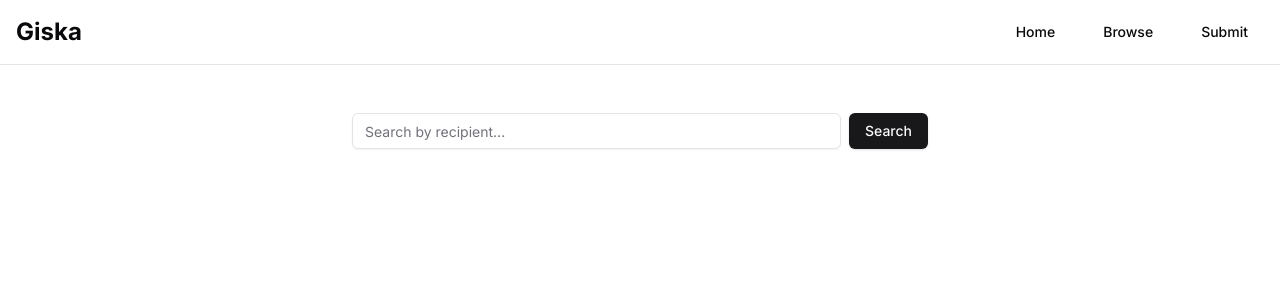
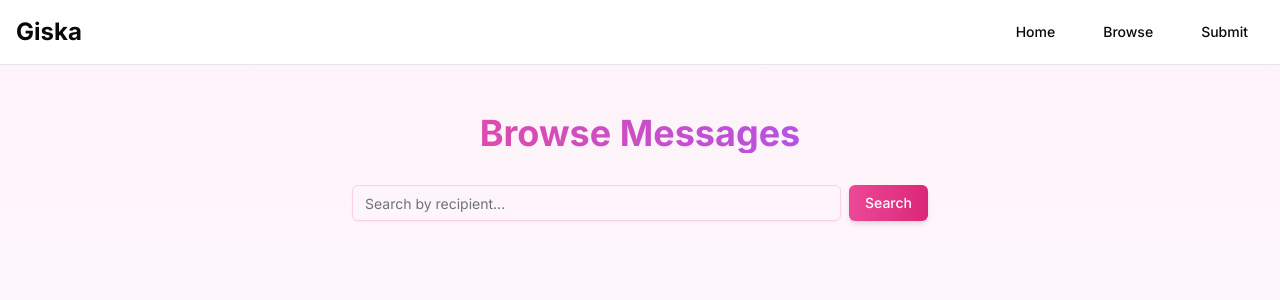
Before and after one commit to webidare/Giska, a Next.js app: page /browse in a window 1280 px wide. Shown: the top 300 px of the page. Built offline with nearby package versions, Linux system fonts and the light colour scheme.

Commit message:
Update page.tsx

```diff
--- a/app/browse/page.tsx
+++ b/app/browse/page.tsx
@@ -13,26 +13,36 @@ export default async function Browse({
   const messages = searchParams.q ? await searchMessages(searchParams.q) : [];
 
   return (
-    <div className="min-h-screen flex flex-col">
+    <div className="min-h-screen bg-gradient-to-b from-pink-50 to-white dark:from-pink-950 dark:to-gray-900">
       <Navigation />
-      <main className="flex-1 container mx-auto py-12">
+      <main className="max-w-7xl mx-auto px-4 sm:px-6 lg:px-8 py-12">
         <div className="max-w-xl mx-auto space-y-8">
+          <h1 className="text-4xl font-bold text-center bg-gradient-to-r from-pink-500 to-purple-500 text-transparent bg-clip-text">
+            Browse Messages
+          </h1>
+
           <form className="flex gap-2">
             <Input
               name="q"
               defaultValue={searchParams.q}
               placeholder="Search by recipient..."
+              className="border-pink-200 focus:border-pink-500 focus:ring-pink-500"
             />
-            <Button type="submit">Search</Button>
+            <Button
+              type="submit"
+              className="bg-gradient-to-r from-pink-500 to-pink-600 hover:from-pink-600 hover:to-pink-700 text-white shadow-md hover:shadow-lg transition-all duration-200"
+            >
+              Search
+            </Button>
           </form>
 
           <div className="space-y-4">
             {messages.map((message) => (
-              <Card key={message.id}>
+              <Card key={message.id} className="transform hover:scale-102 transition-transform duration-200 shadow-md hover:shadow-lg border-pink-100">
                 <CardContent className="p-6">
-                  <h3 className="font-bold mb-2">{message.recipient}</h3>
-                  <p className="text-gray-600 mb-4">{message.message}</p>
-                  <div className="text-sm text-gray-500">
+                  <h3 className="font-bold text-xl mb-2 text-pink-600">{message.recipient}</h3>
+                  <p className="text-gray-600 dark:text-gray-300 mb-4">{message.message}</p>
+                  <div className="text-sm text-pink-500">
                     Love Intensity: {message.intensity}/10
                   </div>
                 </CardContent>
```
